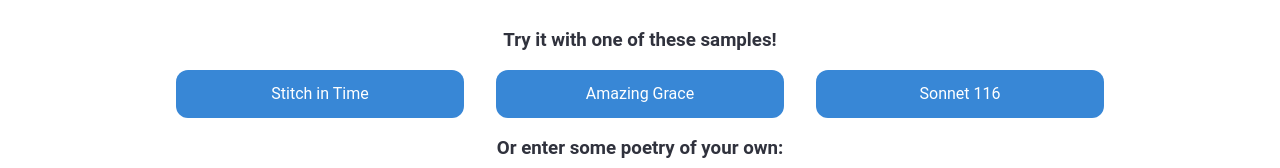
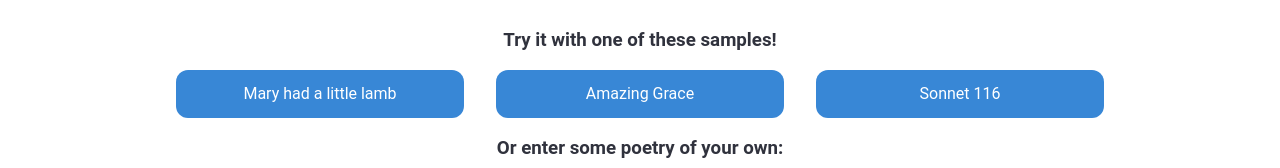
Before and after one commit to SamuelPerrin/tuffet, a React (Create React App) app in the folder iambe/: page / in a window 1280 px wide. Shown: the part 178-346 px from the top of the page. Built offline with nearby package versions, Linux system fonts and the light colour scheme.

Commit message:
add Mary Had a Little Lamb to Home page and fix bug with IDing ballads

```diff
--- a/iambe/src/components/Home.js
+++ b/iambe/src/components/Home.js
@@ -63,7 +63,7 @@ const Home = props => {
       <Section>
         <h3>Try it with one of these samples!</h3>
         <ButtonRow>
-          <Button onClick={() => submitSample(samples.STITCH)}>Stitch in Time</Button>
+          <Button onClick={() => submitSample(samples.MARY)}>Mary had a little lamb</Button>
           <Button onClick={() => submitSample(samples.GRACE)}>Amazing Grace</Button>
           <Button onClick={() => submitSample(samples.SONNET116)}>Sonnet 116</Button>
         </ButtonRow>
--- a/iambe/src/utils/Stanza.js
+++ b/iambe/src/utils/Stanza.js
@@ -1065,7 +1065,7 @@ class Stanza {
       }
       else if (counts.trochaic3false === 2 && counts.trochaic3true === 2) guess = '6s&5s';
       if (counts.iambic4false + counts.trochaic4false + counts.trochaic4true + counts['N/A4false'] === 2) {
-        if (counts.iambic3False + counts.trochaic3false + counts.trochaic3true + counts['N/A3false'] === 2) guess = 'ballad';
+        if (counts.iambic3false + counts.trochaic3false + counts.trochaic3true + counts['N/A3false'] === 2) guess = 'ballad';
       }
     }
     else if (totalLines === 5) {
```
